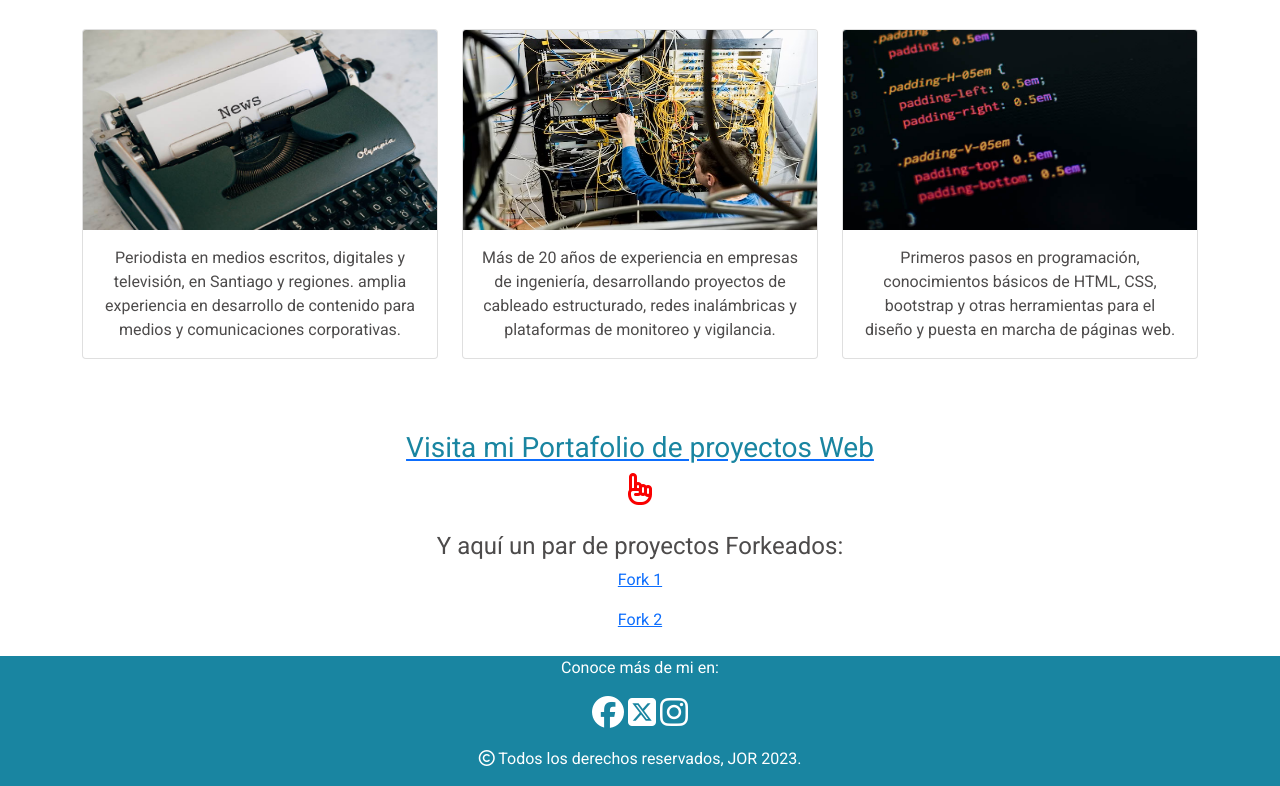
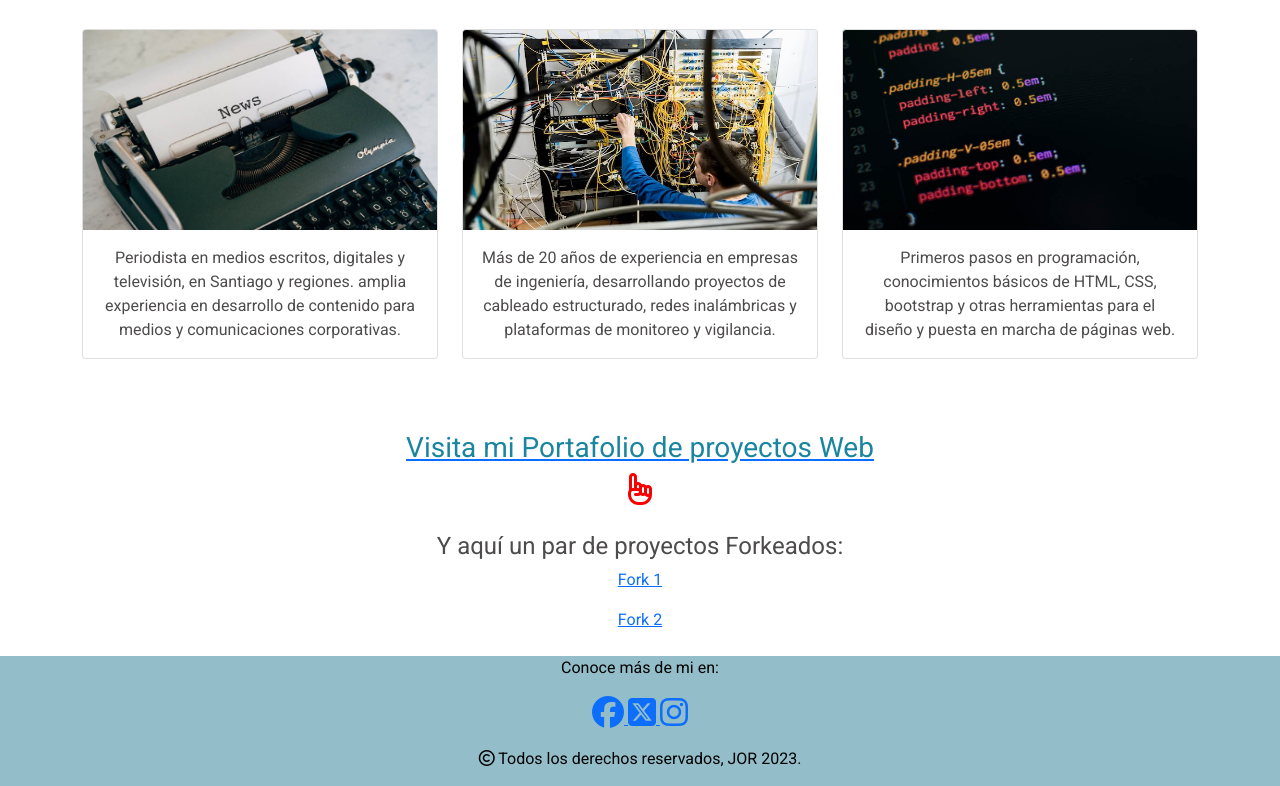
Before and after one commit to Jairo864/final_modulo1, a plain HTML site: page index.html in a window 1280 px wide. Shown: the part 1146-1932 px from the top of the page. Drawn offline with nearby package versions, Linux system fonts and the light colour scheme.

Commit message:
ultimos cambios index y portafolio

```diff
--- a/assets/css/style.css
+++ b/assets/css/style.css
@@ -23,8 +23,8 @@ h3  {
 
 
 footer {
-    background-color: #1985a1;
-    color: white;
+    background-color: #93bec9;
+    color:black;
     text-align: center;
     height: 130px;
 }
--- a/index.html
+++ b/index.html
@@ -158,9 +158,11 @@
   <div class="container mt-4 " >
 <p>Conoce más de mi en:</p>
 
-<i class="fa-brands fa-facebook fa-2x"></i>
-<i class="fa-brands fa-square-x-twitter fa-2x"></i>
-<i class="fa-brands fa-instagram fa-2x"></i>
+<a href="https://www.facebook.com/jairo.ossandon.5" target="_blank" > <i class="fa-brands fa-facebook fa-2x "></i> </a>
+
+<a href="https://twitter.com/jossandonr" target="_blank"> <i class="fa-brands fa-square-x-twitter fa-2x"></i> </a>
+
+ <a href="https://www.instagram.com/jotaor" target="_blank"><i class="fa-brands fa-instagram fa-2x"></i> </a>
 <p></p>
 
 <p> <i class="fa-regular fa-copyright" ></i> Todos los derechos reservados, JOR 2023.</p>
```
